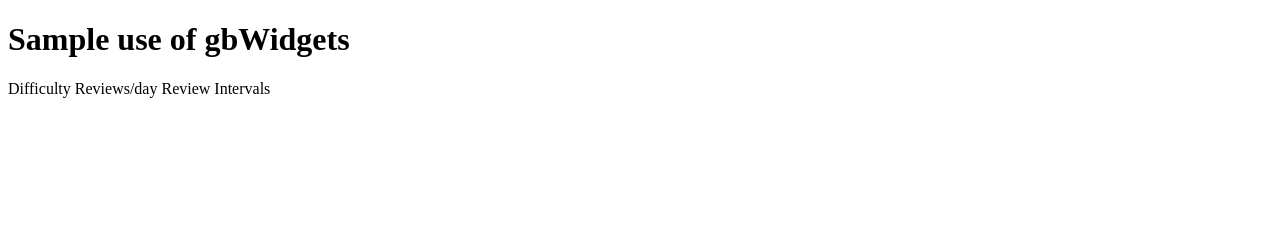
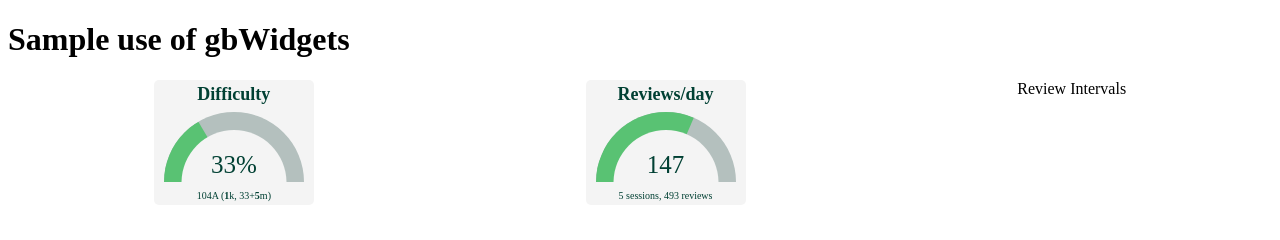
Before and after one commit to wrex/gbWidgets, a plain HTML site: page index.html in a window 1280 px wide. Drawn offline with Linux system fonts and the light colour scheme.

Commit message:
Dial gauge works!

```diff
--- a/gbWidgets.js
+++ b/gbWidgets.js
@@ -0,0 +1,153 @@
+class DialGauge extends HTMLElement {
+  constructor() {
+    // Always call super first in constructor
+    super();
+
+    // Create a shadow root
+    const shadow = this.attachShadow({ mode: "open" });
+
+    //     return `<div id="${id}" class="gauge">
+    //     <h1>${title}</h1>
+    //     <div class="gauge__body">
+    //       <div class="gauge__fill"></div>
+    //       <div class="gauge__cover"></div>
+    //     </div>
+    //     <p>${text}</p>
+    //   </div>`;
+
+    // Create spans
+    const wrapper = document.createElement("div");
+    wrapper.setAttribute("class", "dial-gauge");
+
+    const heading = document.createElement("h1");
+    heading.innerHTML = this.innerHTML;
+
+    const gaugeBody = document.createElement("div");
+    gaugeBody.setAttribute("class", "gauge__body");
+    const gaugeFill = document.createElement("div");
+    gaugeFill.setAttribute("class", "gauge__fill");
+    const gaugeCover = document.createElement("div");
+    gaugeCover.setAttribute("class", "gauge__cover");
+    gaugeBody.appendChild(gaugeFill);
+    gaugeBody.appendChild(gaugeCover);
+
+    const footer = document.createElement("p");
+    footer.innerHTML = this.getAttribute("data-footer");
+
+    // Create some CSS to apply to the shadow dom
+    const style = document.createElement("style");
+    // console.log(style.isConnected);
+
+    // Use displayValue if passed, otherwise just "xx%"
+    let display = this.getAttribute("data-display");
+    let value = this.getAttribute("data-value");
+    display = display ? display : `${Math.round(value * 100)}%`;
+    gaugeCover.textContent = display;
+    gaugeFill.style.transform = `rotate(${value / 2}turn)`;
+
+    if (value >= 0.9) {
+      // red for > 90%
+      gaugeFill.style.backgroundColor = "#e50036";
+    } else if (value >= 0.8) {
+      // yellow for > 80%
+      gaugeFill.style.backgroundColor = "#ece619";
+    }
+
+    style.textContent = `
+      .dial-gauge * { box-sizing: border-box; }
+
+      .dial-gauge {
+        display:flex;
+        flex-wrap: wrap;
+        flex-direction: column;
+        justify-content: space-around;
+        align-items: center;
+        color: #004033;
+        background-color: #f4f4f4;
+        border-radius: 5px;
+        overflow: hidden;
+        width: 100%;
+        min-width: 120px;
+        max-width: 150px;
+        height: 125px;
+        padding: 0 10px;
+      }
+
+      .dial-gauge h1 {
+        font-size: 18px;
+        font-weight: 600;
+        margin: 0;
+        text-align: center;
+        display: inline-block;
+        width: 70%;
+      }
+
+      .dial-gauge p {
+        font-size: 10px;
+        margin: 0;
+      }
+
+      .dial-gauge label {
+        margin: 0;
+        text-align: center;
+        width: 100%;
+        font-size: 12px;
+        line-height: 16px;
+        color: #bbb;
+      }
+
+      .dial-gauge .gauge__body {
+        width: 100%;
+        height: 0;
+        padding-bottom: 50%;
+        background: #b4c0be;
+        position: relative;
+        border-top-left-radius: 100% 200%;
+        border-top-right-radius: 100% 200%;
+        overflow: hidden;
+      }
+
+      .dial-gauge .gauge__fill {
+        position: absolute;
+        top: 100%;
+        left: 0;
+        width: inherit;
+        height: 100%;
+        background: #59c273;
+        transform-origin: center top;
+        transform: rotate(0.25turn);
+        transition: transform 0.2s ease-out;
+      }
+
+      .dial-gauge .gauge__cover {
+        width: 75%;
+        height: 150%;
+        background-color: #f4f4f4;
+        border-radius: 50%;
+        position: absolute;
+        top: 25%;
+        left: 50%;
+        transform: translateX(-50%);
+
+        /* Text */
+        display: flex;
+        align-items: center;
+        justify-content: center;
+        padding-bottom: 25%;
+        box-sizing: border-box;
+        font-size: 25px;
+      }
+
+    `;
+
+    // Attach the created elements to the shadow dom
+    shadow.appendChild(style);
+    shadow.appendChild(wrapper);
+    wrapper.appendChild(heading);
+    wrapper.appendChild(gaugeBody);
+    wrapper.appendChild(footer);
+  }
+}
+
+// Define the new element
+customElements.define("dial-gauge", DialGauge);
--- a/index.html
+++ b/index.html
@@ -3,14 +3,21 @@
   <head>
     <meta charset="UTF-8" />
     <meta http-equiv="X-UA-Compatible" content="IE=edge" />
-    <meta name="viewport" content="width=960px, initial-scale=1.0" />
+    <meta name="viewport" content="width=device-width, initial-scale=1.0" />
     <script src="gbWidgets.js" defer></script>
     <title>gbWidget Example</title>
+    <style>
+      section.container {
+        display: flex;
+        flex-wrap: wrap;
+        justify-content: space-around;
+      }
+    </style>
   </head>
   <body>
     <h1>Sample use of gbWidgets</h1>
-    <div class="container">
-      <dial-gauge data-value="0.4" data-footer="104A (<b>1</b>k, 33+<b>5</b>m)"
+    <section class="container">
+      <dial-gauge data-value="0.33" data-footer="104A (<b>1</b>k, 33+<b>5</b>m)"
         >Difficulty</dial-gauge
       >
       <dial-gauge
@@ -24,6 +31,6 @@
         labels='["10s","20s","30s","1m","1.5m","2m","5m","10m",">10m"]'
         >Review Intervals</bar-graph
       >
-    </div>
+    </section>
   </body>
 </html>
```
